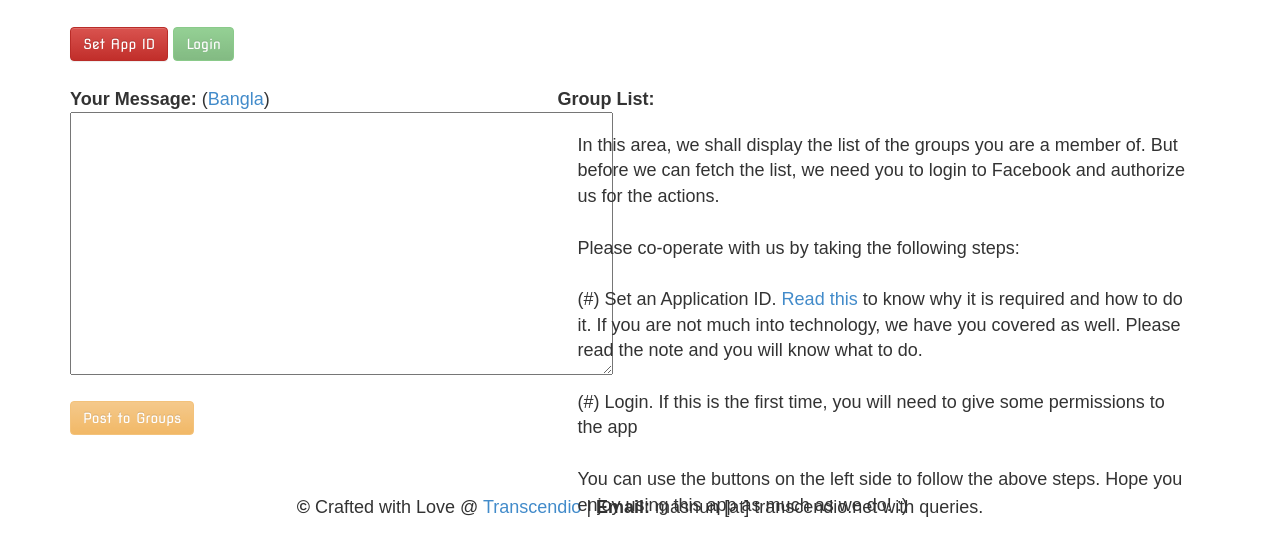
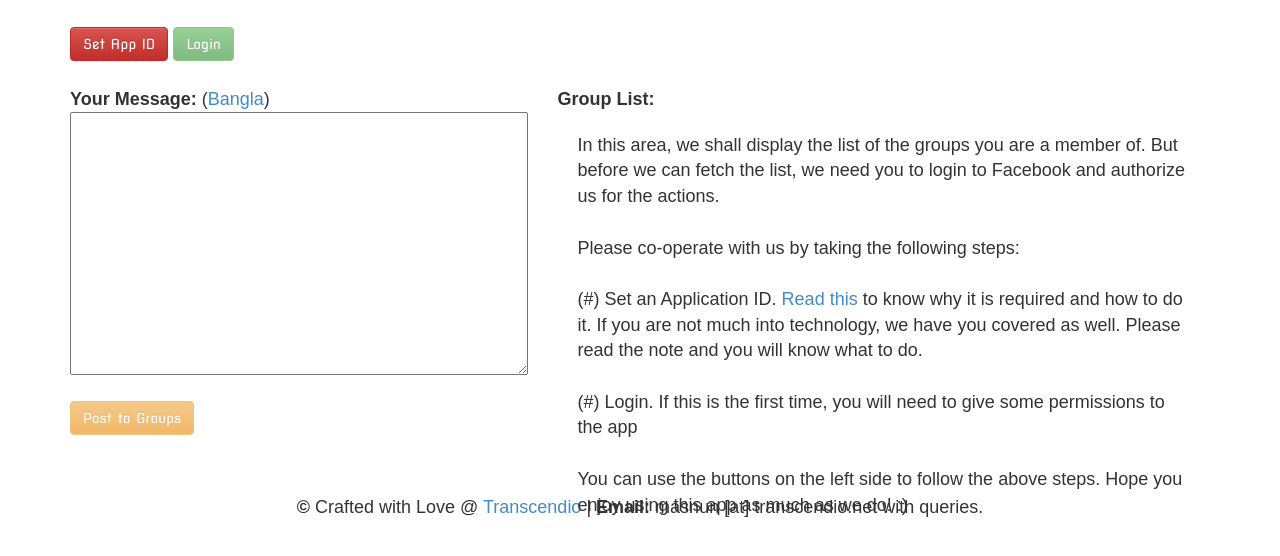
Before and after one commit to masnun/super-poster, a plain HTML site: page index.html in a window 1280 px wide. Shown: the part 78-634 px from the top of the page. Drawn offline with nearby package versions, Linux system fonts and the light colour scheme; a web font is replaced by a local one.

Commit message:
textarea width 100%

```diff
--- a/assets/superposter/css/style.css
+++ b/assets/superposter/css/style.css
@@ -28,3 +28,7 @@ div.footer {
     text-align: center;
     margin-top: 60px;
 }
+
+textarea#msg {
+    width: 100%;
+}
```
